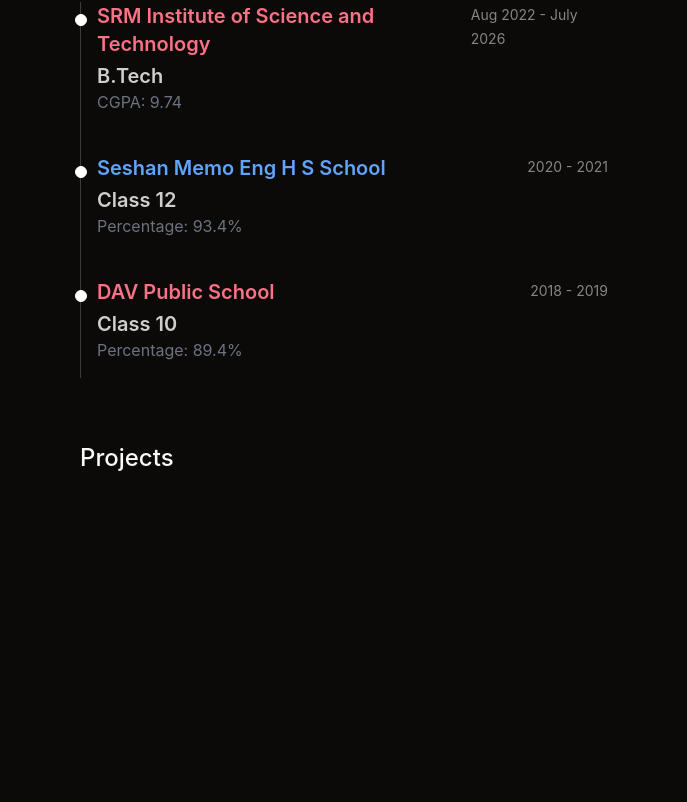
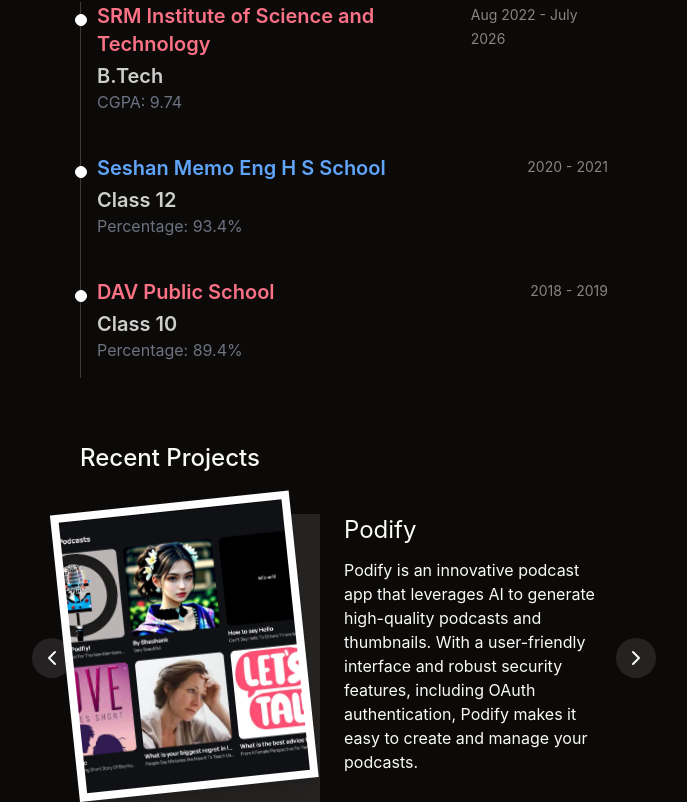
Before and after one commit to Ayush-Singh24/P2, a React (Vite) app: page / in a window 1280 px wide. Shown: the part 874-1676 px from the top of the page, without its empty margins (296-983 px from the left). Before the commit the page ends 1348 px from the top, so only its background shows below. Built offline with nearby package versions, Linux system fonts and the light colour scheme.

Commit message:
feat: add projects animation

```diff
--- a/src/components/Projects.tsx
+++ b/src/components/Projects.tsx
@@ -1,7 +1,131 @@
+import { AnimatePresence, motion, Variants } from "framer-motion";
+import { projects } from "@/utils/constants";
+import { useState } from "react";
+import { ChevronLeft, ChevronRight } from "lucide-react";
+
 export default function Projects() {
+  const [currentIndex, setCurrentIndex] = useState<number>(0);
+  const [direction, setDirection] = useState<number>(0);
+  const [key, setKey] = useState(0); // Add this to force re-render
+
+  const contentVariants: Variants = {
+    enter: (direction) => ({
+      x: direction > 0 ? 100 : -100,
+      opacity: 0,
+    }),
+    center: {
+      x: 0,
+      opacity: 1,
+    },
+    exit: (direction) => ({
+      x: direction < 0 ? 100 : -100,
+      opacity: 0,
+    }),
+  };
+
+  const imageVariants: Variants = {
+    enter: {
+      opacity: 0,
+    },
+    center: {
+      opacity: 1,
+    },
+    exit: {
+      opacity: 0,
+    },
+  };
+
+  const navigate = (newDirection: number) => {
+    setDirection(newDirection);
+    setKey((prev) => prev + 1); // Add this to force re-render of tilt animation
+    setCurrentIndex((prev) => {
+      const nextIndex = prev + newDirection;
+      if (nextIndex < 0) {
+        return projects.length - 1;
+      }
+      if (nextIndex >= projects.length) {
+        return 0;
+      }
+      return nextIndex;
+    });
+  };
+
   return (
-    <section id="projects">
-      <h1 className="text-2xl font-medium">Projects</h1>
+    <section id="projects" className="flex flex-col gap-10">
+      <h1 className="text-2xl font-medium">Recent Projects</h1>
+      <div className="relative flex justify-between items-center">
+        <button
+          onClick={() => navigate(-1)}
+          className="absolute left-[-3rem] z-10 p-2 rounded-full bg-white/10 hover:bg-white/20 transition-colors"
+          aria-label="Previous project"
+        >
+          <ChevronLeft className="w-6 h-6" />
+        </button>
+        <div className="flex justify-between w-full">
+          <div className="relative h-72 w-60 bg-white/10">
+            <motion.div
+              key={key} // Add this to force re-render
+              className="absolute inset-0 origin-bottom-left"
+              initial={{ rotate: 0 }}
+              animate={{ rotate: -6 }} // Change this from whileInView to animate
+              transition={{
+                duration: 0.5,
+                ease: "easeOut",
+                delay: 0.3, // Add small delay to sync with image fade
+              }}
+              whileHover={{ rotate: 0, transition: { duration: 0.3 } }}
+            >
+              <div className="h-full w-full p-2 bg-white shadow-xl">
+                <div className="relative h-full w-full overflow-hidden flex items-center justify-center">
+                  <AnimatePresence mode="wait" custom={direction}>
+                    <motion.img
+                      key={currentIndex}
+                      src={"images/" + projects[currentIndex].img}
+                      alt={projects[currentIndex].title}
+                      className="w-full h-auto min-h-full object-cover"
+                      variants={imageVariants}
+                      initial="enter"
+                      animate="center"
+                      exit="exit"
+                      transition={{
+                        opacity: { duration: 0.3 },
+                      }}
+                    />
+                  </AnimatePresence>
+                </div>
+              </div>
+            </motion.div>
+          </div>
+          <div className="flex flex-col items-start gap-3 max-w-[50%]">
+            <AnimatePresence mode="wait" custom={direction}>
+              <motion.div
+                key={currentIndex}
+                custom={direction}
+                variants={contentVariants}
+                initial="enter"
+                animate="center"
+                exit="exit"
+                transition={{
+                  x: { type: "spring", stiffness: 300, damping: 30 },
+                  opacity: { duration: 0.2 },
+                }}
+              >
+                <motion.h3 className="text-2xl mb-3">
+                  {projects[currentIndex].title}
+                </motion.h3>
+                <motion.p>{projects[currentIndex].description}</motion.p>
+              </motion.div>
+            </AnimatePresence>
+          </div>
+        </div>
+        <button
+          onClick={() => navigate(1)}
+          className="absolute right-[-3rem] z-10 p-2 rounded-full bg-white/10 hover:bg-white/20 transition-colors"
+          aria-label="Next project"
+        >
+          <ChevronRight className="w-6 h-6" />
+        </button>
+      </div>
     </section>
   );
 }
--- a/src/utils/constants.ts
+++ b/src/utils/constants.ts
@@ -1,4 +1,4 @@
-import { EduType, ExpType, TechIcon } from "./types";
+import { EduType, ExpType, ProjectType, TechIcon } from "./types";
 
 export const languages: TechIcon[] = [
   {
@@ -185,3 +185,28 @@
   "text-cyan-600",
   "text-indigo-600",
 ] as const;
+
+export const projects: ProjectType[] = [
+  {
+    title: "Podify",
+    description:
+      "Podify is an innovative podcast app that leverages AI to generate high-quality podcasts and thumbnails. With a user-friendly interface and robust security features, including OAuth authentication, Podify makes it easy to create and manage your podcasts.",
+    img: "podify.png",
+    prodLink: "https://podify-beta.vercel.app",
+    githubLink: "https://github.com/ayush-singh24/podify",
+  },
+  {
+    title: "Codoc",
+    description:
+      "Codoc is a web-based markdown editor designed for seamless collaboration. Bring your team together in real-time to create, edit, and share documents with ease.",
+    img: "codoc.jpeg",
+    prodLink: "https://codoc-beta.vercel.app",
+    githubLink: "https://github.com/ayush-singh24/podify",
+  },
+  {
+    title: "Folderize",
+    description: "Folder manager",
+    img: "folderize.png",
+    githubLink: "https://github.com/ayush-singh24/folderize",
+  },
+];
--- a/src/utils/types.ts
+++ b/src/utils/types.ts
@@ -18,3 +18,9 @@
   cgpa?: number;
   percentage?: number;
 };
+
+export type ProjectType = {
+  title: string;
+  img: string;
+  description: string;
+};
```
Also changed, not shown: public/images/codoc.jpeg (added), public/images/podify.png (added).
